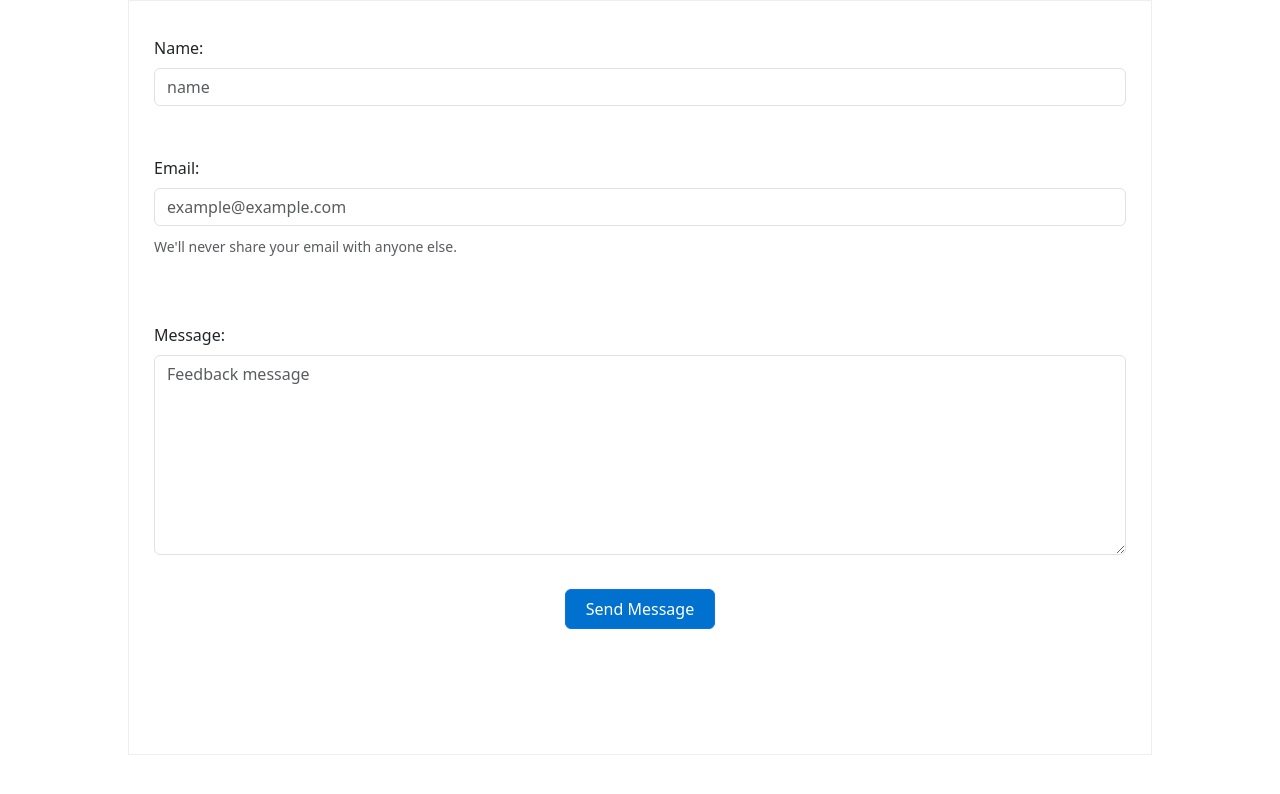
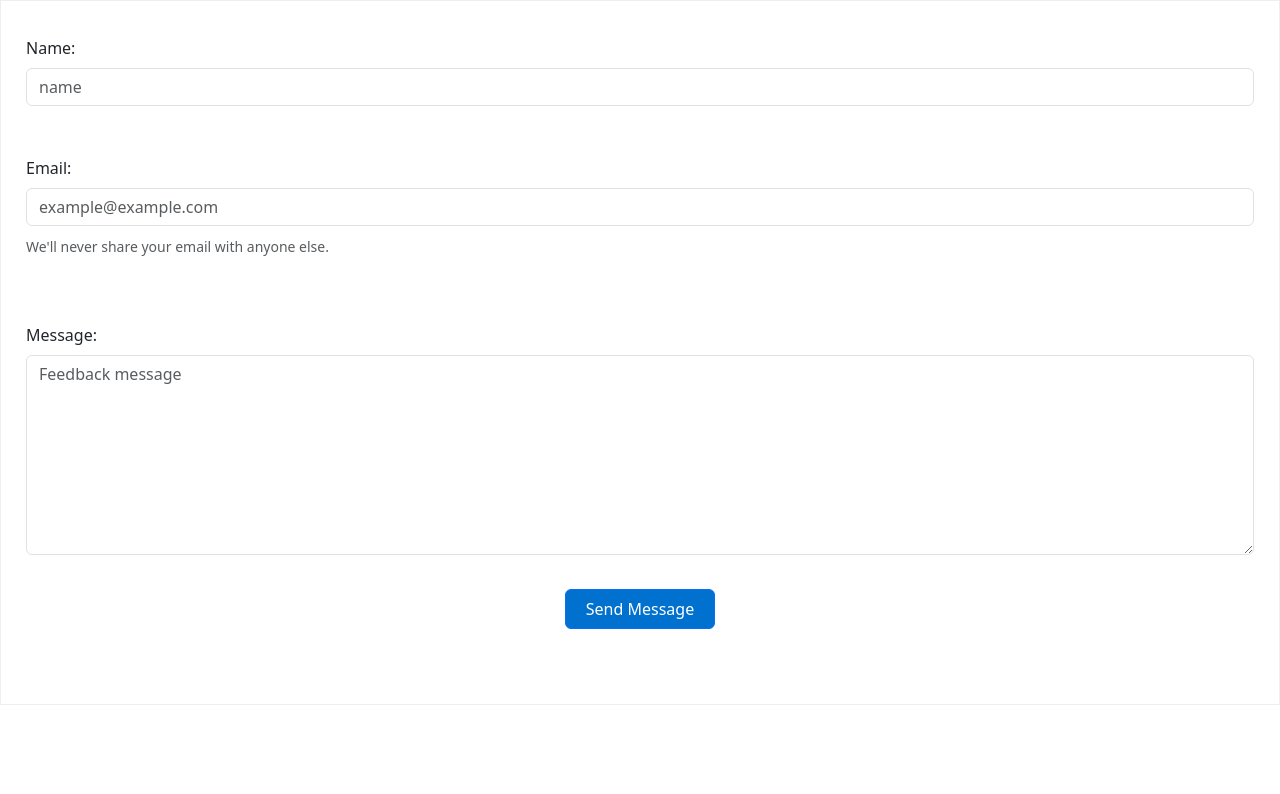
Before and after one commit to nypl-ils/Host-Test, a plain HTML site: page index.html in a window 1280 px wide. Drawn offline with nearby package versions, Linux system fonts and the light colour scheme.

Commit message:
Updates styles

```diff
--- a/index.html
+++ b/index.html
@@ -9,7 +9,7 @@
     <title>Feedback Form</title>
     <style>
         form {
-            width: 80%;
+            width: 100%;
             border: 1px solid #eee;
             padding: 25px;
             margin:0px auto;
@@ -45,6 +45,10 @@
             width: 150px;
             display: block;
             margin: 0 auto;
+        }
+
+        .mb-3 {
+            margin-bottom:none
         }
 
     </style>
@@ -88,7 +92,7 @@
         <br>
         <input type="submit" class="btn btn-primary" value="Send Message" id="submitButton"/>
 
-        <div class="d-flex justify-content-center align-items-center" style="height: 100px;">
+        <div class="d-flex justify-content-center align-items-center" style="height: 50px;">
             <span class="spinner-border spinner-border-md d-none" role="status" aria-hidden="true" id="formSpinner"></span>
         </div>
 
```
